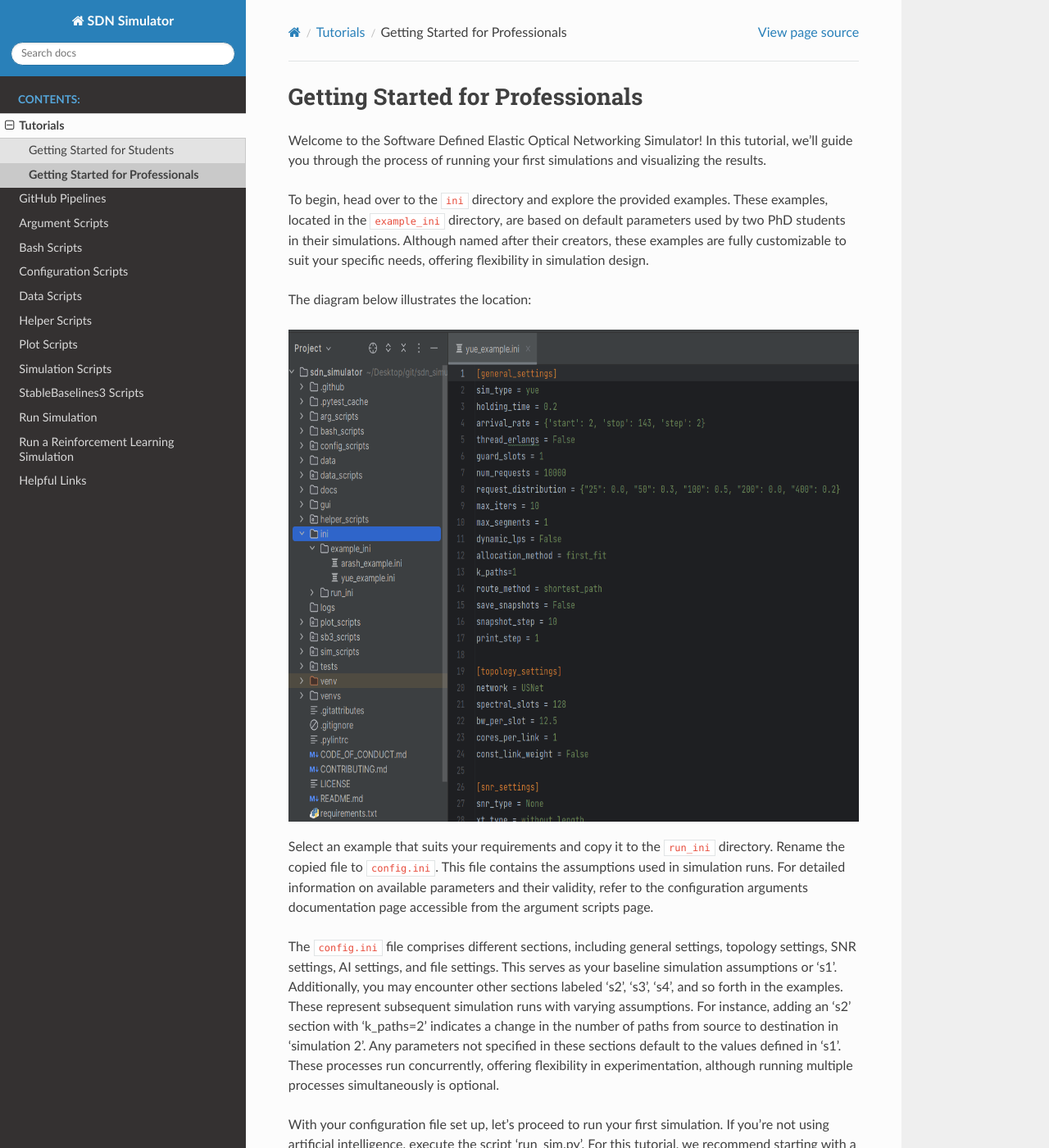
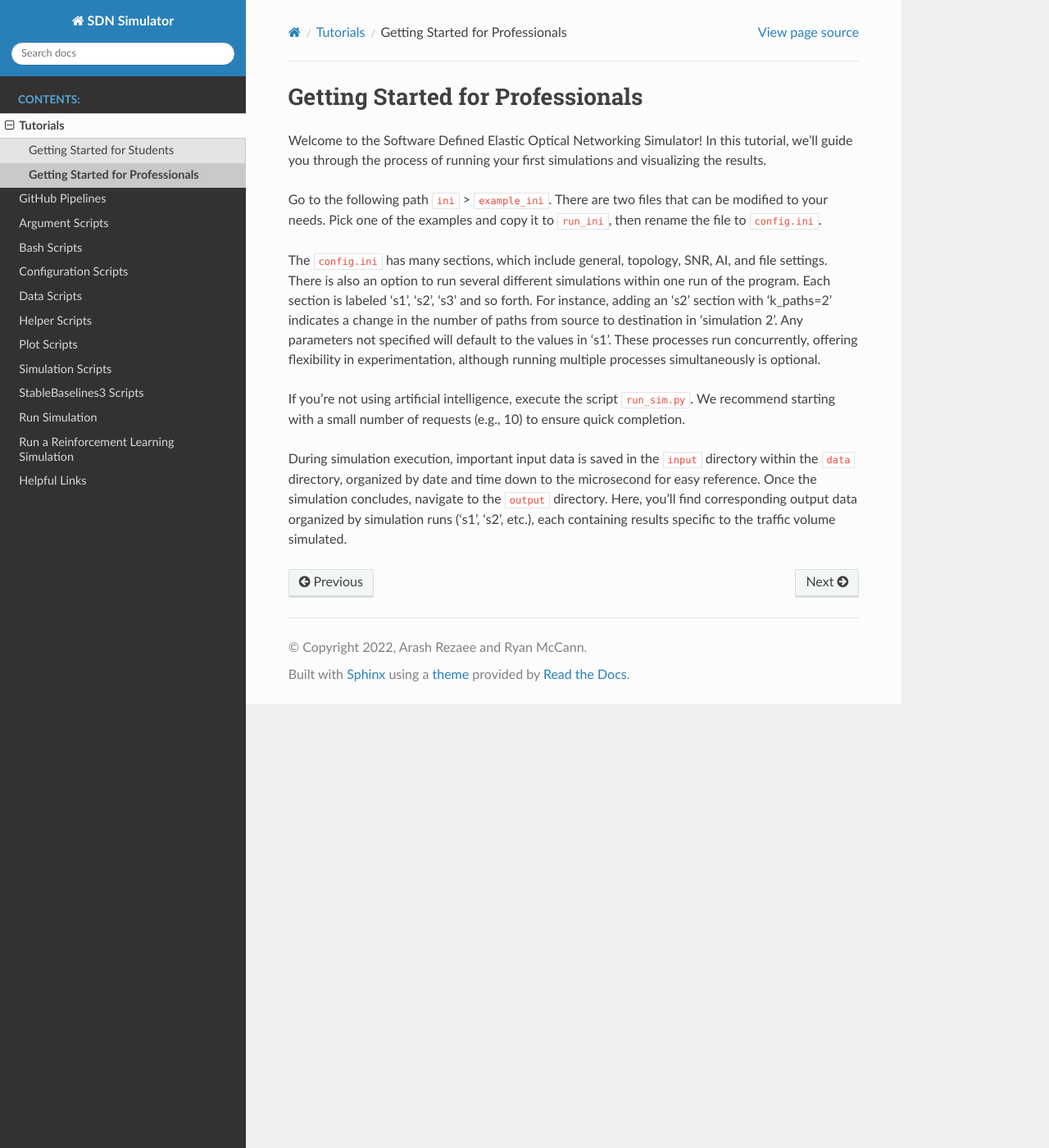
Before and after one commit to SDNNetSim/SDON_simulator, a Sphinx documentation site: the page built from docs/tutorials/getting_started_professional.rst, in a window 1280 px wide and 1400 px high. Shown: the whole window at 82% size. Built offline with Sphinx 7.4.7 and the Read the Docs theme 2.0.0, drawn with Linux system fonts in a browser that asks for light colours; pages that are not in the unit, such as notebooks, are missing from menus; some of the changed text lies outside the part shown.

```diff
--- a/docs/tutorials/getting_started_professional.rst
+++ b/docs/tutorials/getting_started_professional.rst
@@ -4,44 +4,19 @@
 Welcome to the Software Defined Elastic Optical Networking Simulator! In this tutorial, we'll guide you through the
 process of running your first simulations and visualizing the results.
 
-To begin, head over to the ``ini`` directory and explore the provided examples. These examples, located in the
-``example_ini`` directory, are based on default parameters used by two PhD students in their simulations.
-Although named after their creators, these examples are fully customizable to suit your specific needs, offering
-flexibility in simulation design.
+Go to the following path ``ini`` > ``example_ini``. There are two files that can be modified to your needs. Pick one of
+the examples and copy it to ``run_ini``, then rename the file to ``config.ini``.
 
-The diagram below illustrates the location:
+The ``config.ini`` has many sections, which include general, topology, SNR, AI, and file settings. There is also an
+option to run several different simulations within one run of the program. Each section is labeled 's1', 's2', 's3' and so
+forth. For instance, adding an 's2' section with 'k_paths=2' indicates a change in the number of paths from source to
+destination in 'simulation 2'. Any parameters not specified will default to the values in 's1'. These processes run
+concurrently, offering flexibility in experimentation, although running multiple processes simultaneously is optional.
 
-.. image:: _images/example_ini.png
-   :alt: Example ini Image
-   :width: 700px
-   :height: 600px
-   :align: center
+If you're not using artificial intelligence, execute the script ``run_sim.py``. We recommend starting with a small
+number of requests (e.g., 10) to ensure quick completion.
 
-.. raw:: html
-
-    <br>
-
-Select an example that suits your requirements and copy it to the ``run_ini`` directory. Rename the copied file to
-``config.ini``. This file contains the assumptions used in simulation runs. For detailed information on available
-parameters and their validity, refer to the configuration arguments documentation page accessible from the argument
-scripts page.
-
-The ``config.ini`` file comprises different sections, including general settings, topology settings, SNR settings,
-AI settings, and file settings. This serves as your baseline simulation assumptions or 's1'. Additionally, you may
-encounter other sections labeled 's2', 's3', 's4', and so forth in the examples. These represent subsequent simulation
-runs with varying assumptions. For instance, adding an 's2' section with 'k_paths=2' indicates a change in the number
-of paths from source to destination in 'simulation 2'. Any parameters not specified in these sections default to the
-values defined in 's1'. These processes run concurrently, offering flexibility in experimentation, although running
-multiple processes simultaneously is optional.
-
-With your configuration file set up, let's proceed to run your first simulation. If you're not using artificial
-intelligence, execute the script 'run_sim.py'. For this tutorial, we recommend starting with a small number of
-requests (e.g., 10) to ensure quick completion.
-
-During simulation execution, important input data is saved in the 'input' directory within the 'data' directory,
-organized by date and time down to the millisecond for easy reference. Once the simulation concludes, navigate to the
-'output' directory. Here, you'll find corresponding output data organized by simulation runs ('s1', 's2', etc.), each
+During simulation execution, important input data is saved in the ``input`` directory within the ``data`` directory,
+organized by date and time down to the microsecond for easy reference. Once the simulation concludes, navigate to the
+``output`` directory. Here, you'll find corresponding output data organized by simulation runs ('s1', 's2', etc.), each
 containing results specific to the traffic volume simulated.
-
-With your simulations completed, it's time to visualize and interpret the results. Let's move on to plotting and
-analyzing the simulator's output.
```
Also changed, not shown: README.md (+7 -0 lines).
